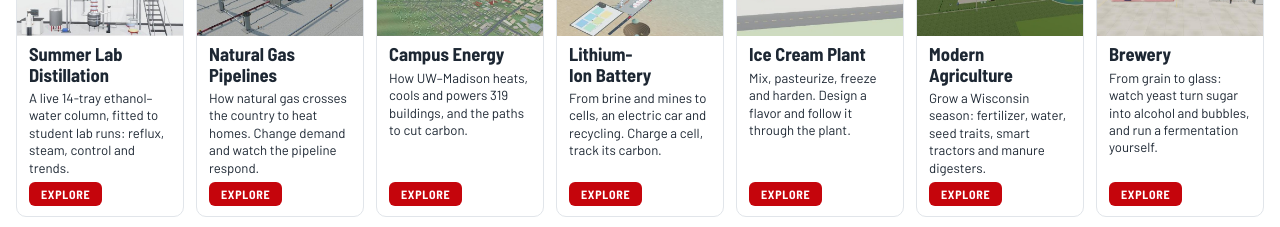
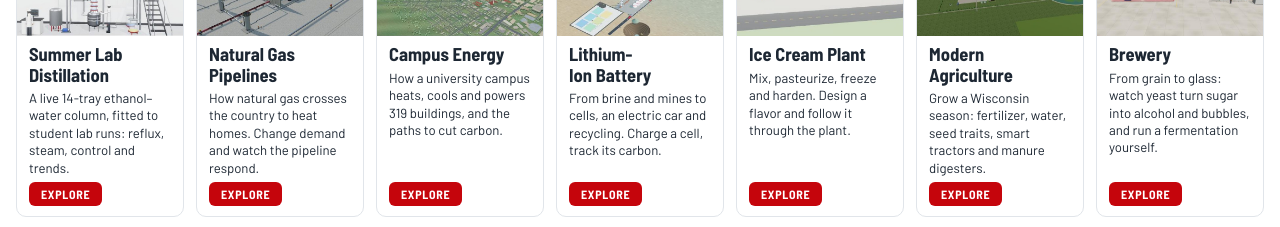
Before and after one commit to vzavala/CBEResources, a plain HTML site: page CaseStudies/cbe-digital-twins/index.html in a window 1280 px wide. Shown: the part 317-544 px from the top of the page. Drawn offline with Linux system fonts and the light colour scheme.

Commit message:
CBE Digital Twins: campus card says 'a university campus'
Co-Authored-By: Claude Fable 5.2 <noreply@anthropic.com>

```diff
--- a/CaseStudies/cbe-digital-twins/index.html
+++ b/CaseStudies/cbe-digital-twins/index.html
@@ -207,7 +207,7 @@ const TWINS = [
   {
     id: "campus", theme: "energy", also: ["env"],     name: "Campus Energy",
     url: "campus/",
-    desc: "How UW–Madison heats, cools and powers 319 buildings, and the paths to cut carbon.",
+    desc: "How a university campus heats, cools and powers 319 buildings, and the paths to cut carbon.",
     basis: "",
     courses: [450, 250, 310, 311, 320, 326, 426, 430, 440, 470, 512, 540, 560],
   },
```
